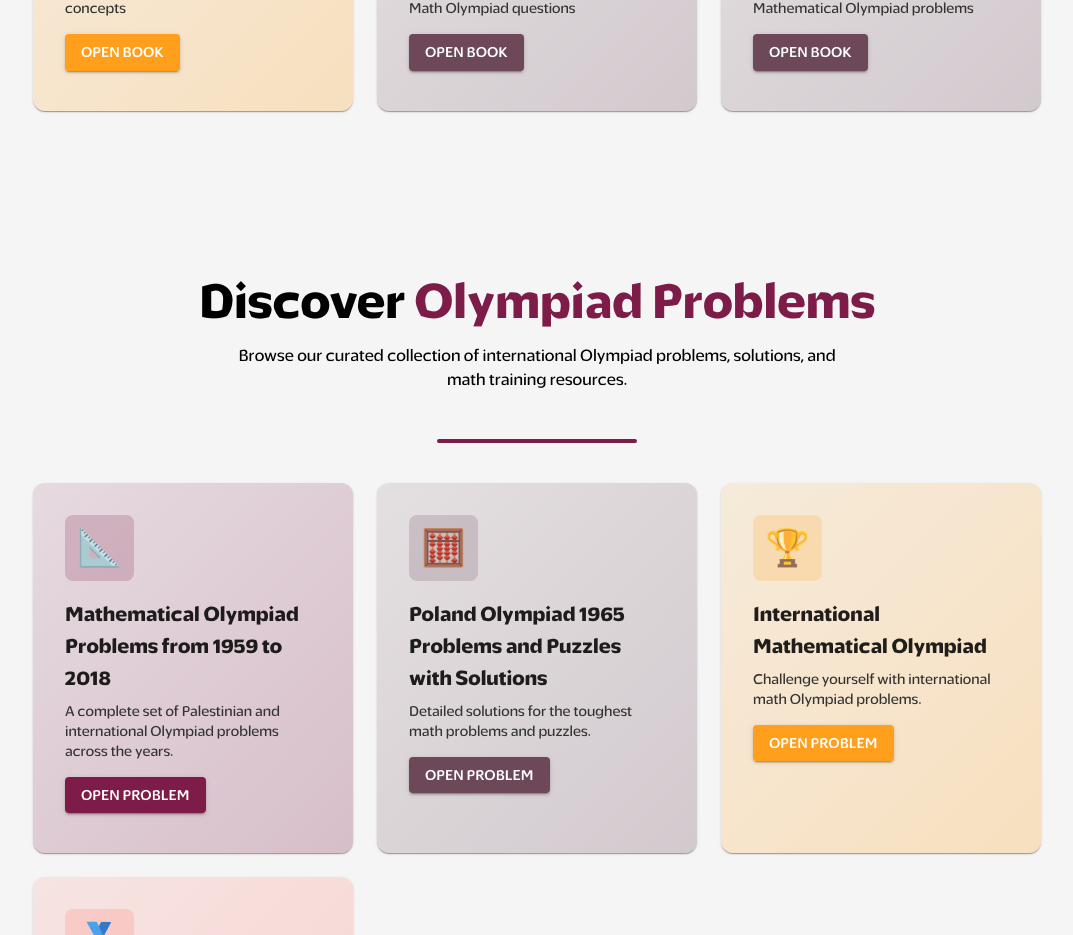
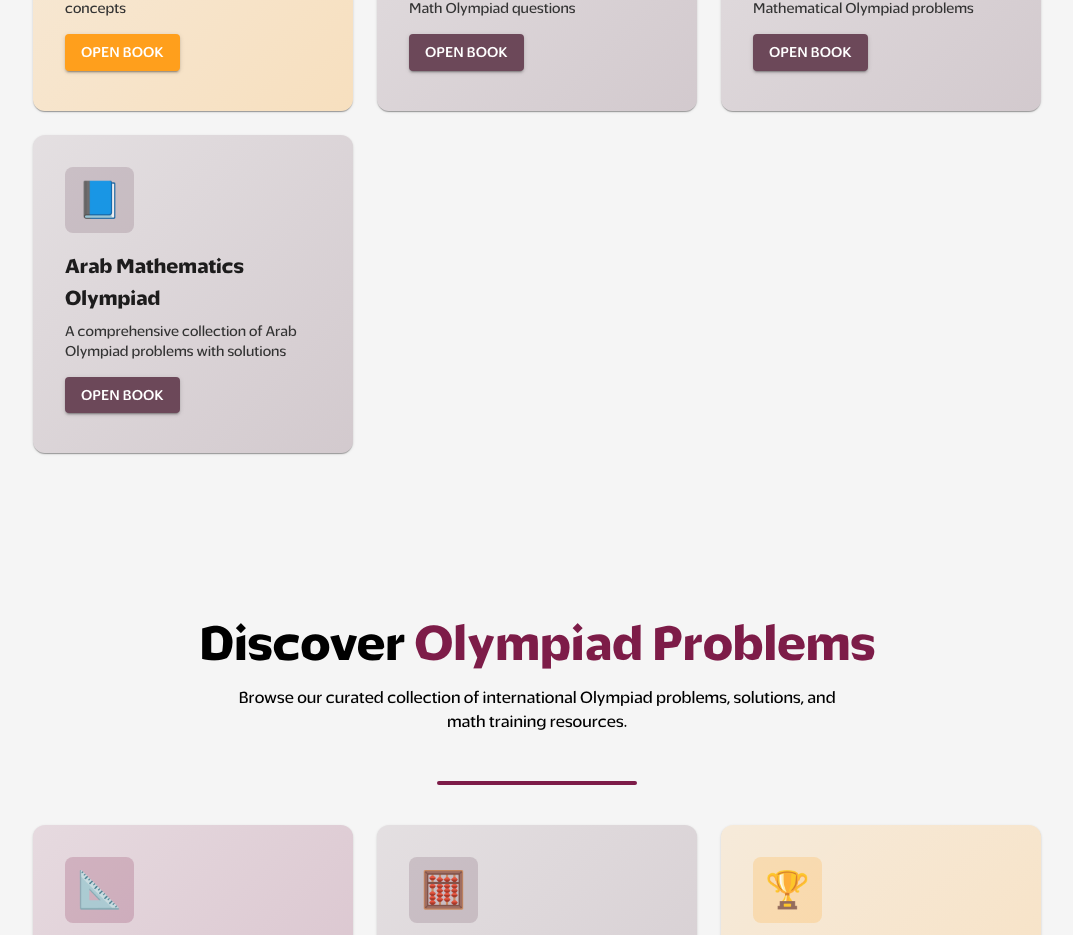
Before and after one commit to Graduation-Project-POM/FrontEnd-POM, a React (Vite) app: page /resources in a window 1280 px wide. Shown: the part 1538-2473 px from the top of the page, without its empty margins (103-1176 px from the left). Built offline with nearby package versions, Linux system fonts and the light colour scheme.

Commit message:
add new book

```diff
--- a/src/Components/ResourcesComponents/books/book.tsx
+++ b/src/Components/ResourcesComponents/books/book.tsx
@@ -47,6 +47,13 @@ function Books() {
             title: t("books.title6"),
             description: t("books.desc6"),
             link: "https://drive.google.com/file/d/1ON-wOaP5SE7xrPI5hse7FuoQqJ-3CuAH/view?usp=sharing",
+            color: "#6C4859",
+            icon: "📘",
+        },
+        {
+            title: t("books.title7"),
+            description: t("books.desc7"),
+            link: "https://drive.google.com/file/d/1_52ccZFQhl7sUhwvbSD4hm8lUWNSiHH6/view?usp=sharing",
             color: "#6C4859",
             icon: "📘",
         },
--- a/src/lang/ar.json
+++ b/src/lang/ar.json
@@ -212,7 +212,9 @@
     "title5": "أولمبياد الرياضيّات – ملاحظات ومحاضرات (الجزء الثاني)",
     "desc5": "استكمال للجزء الأول، يركّز على مسائل أكثر تعقيدًا ويقوّي مهارات حلّ المشكلات.",
     "title6": "رياضيات المغرب – دليل الاستعداد للأولمبياد الدولية",
-    "desc6": "اختبر قدراتك مع مسائل الأولمبياد الدولية في الرياضيات"
+    "desc6": "اختبر قدراتك مع مسائل الأولمبياد الدولية في الرياضيات",
+    "title7": "أولمبياد الرياضيات للدول العربية",
+    "desc7": "مجموعة شاملة من مسائل الأولمبياد العربية مع حلول"
   },
   "problems": {
     "heroTitle": "استكشف",
--- a/src/lang/en.json
+++ b/src/lang/en.json
@@ -212,7 +212,9 @@
     "title5": "Mathematical Olympiad – Lecture Notes (Part 2)",
     "desc5": "Continuation of Part 1, focusing on more challenging problems and strengthening problem-solving skills.",
     "title6": "Moroccan Mathematics – IMO Preparation Guide",
-    "desc6": "Test your abilities with International Mathematical Olympiad problems"
+    "desc6": "Test your abilities with International Mathematical Olympiad problems",
+    "title7": "Arab Mathematics Olympiad",
+    "desc7": "A comprehensive collection of Arab Olympiad problems with solutions"
   },
   "problems": {
     "heroTitle": "Discover",
```
